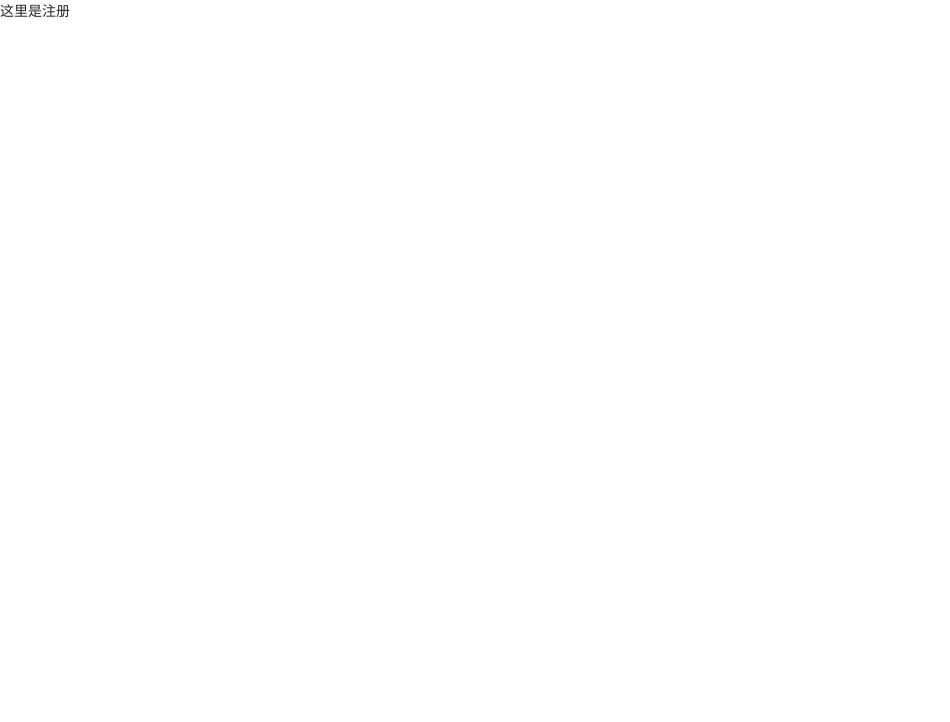
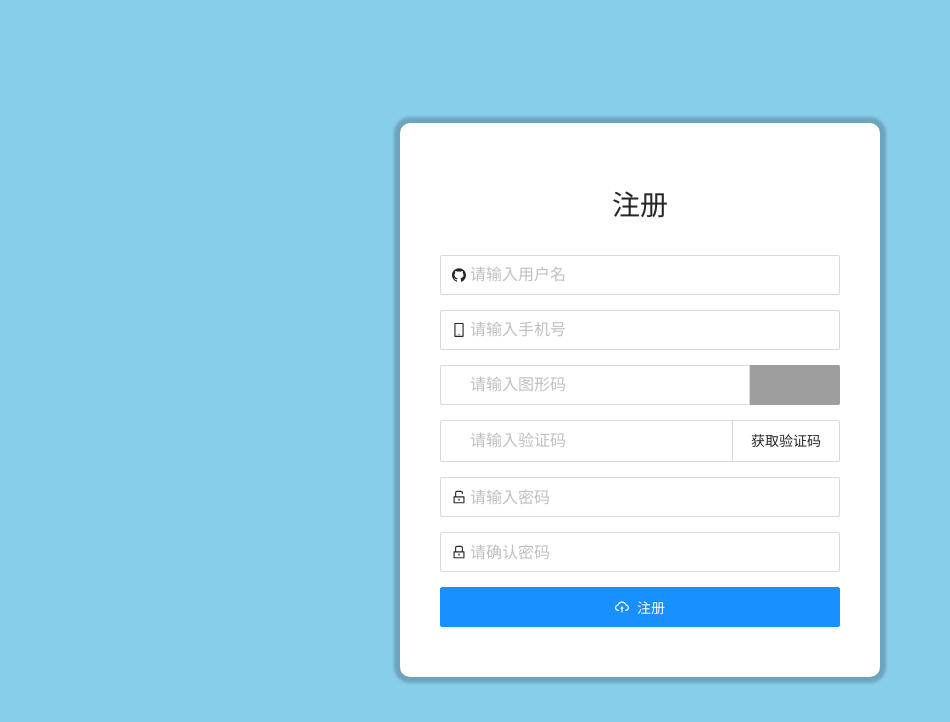
Before and after one commit to fenglingnan/react_line, a React (Create React App) app: page /fengling/Register in a window 1280 px wide. Shown: the top 722 px of the page, without its empty margins (0-950 px from the left). Built offline with nearby package versions, Linux system fonts and the light colour scheme; grey boxes are pictures that could not be loaded.

Commit message:
登录注册忘记密码搭建

```diff
--- a/package.json
+++ b/package.json
@@ -14,6 +14,7 @@
     "customize-cra": "^1.0.0",
     "echarts": "^4.8.0",
     "http-proxy-middleware": "^1.0.5",
+    "md5": "^2.3.0",
     "node-sass": "^4.14.1",
     "react": "^16.13.1",
     "react-app-rewired": "^2.1.6",
--- a/src/api/api.js
+++ b/src/api/api.js
@@ -23,12 +23,13 @@ instance.interceptors.response.use(function (response) {
     return Promise.reject(error);
 });
 
-export function get(url,data={}){
+export function get(url,data={},header={},cross){
     return new Promise((resolve,reject)=>{
         instance({
             url:url,
             method:'get',
-            params:data
+            params:data,
+            headers:header
         }).then(res => {
             resolve(res);
         }).catch(err => {
@@ -37,7 +38,7 @@ export function get(url,data={}){
     })
 }
 
-export function post(url,data={},headers={'Content-Type':'application/json'}){
+export function post(url,data={},headers={'Content-Type':'application/json'},cross){
     return new Promise((resolve,reject) => {
         instance({
             url:url,
--- /dev/null
+++ b/src/style/Forget.module.scss
@@ -0,0 +1,4 @@
+.cont{
+    background: skyblue;
+    height: 100vh;
+}
--- a/src/style/Login.module.scss
+++ b/src/style/Login.module.scss
@@ -26,6 +26,14 @@
                     width: 120px;
                     height: 40px;
                 }
+                span.change{
+                    width:150px;
+                    text-align: center;
+                    line-height: 40px;
+                    border:1px solid #d9d9d9;
+                    cursor: pointer;
+                    user-select: none;
+                }
             }
             .jump{
                 padding:15px 0;
--- a/src/views/user/Forget.js
+++ b/src/views/user/Forget.js
@@ -1,12 +1,103 @@
 import React, { Component } from 'react';
-
+import styles from '../../style/Login.module.scss';
+import { Input,Checkbox,Button,message  } from 'antd';
+import { UserOutlined,LockOutlined,PhoneOutlined,CheckOutlined  } from '@ant-design/icons';
+import {ICON_CODE} from '../../common/ICON_FONT'
+import md5 from 'md5'
+const TIME=60
 class Forget extends Component {
+    constructor(props){
+        super(props)
+        this.timer=null
+    }
+    state={
+        code:'https://www.threetong.com/uploads/allimg/160910/9-160910101Z2952.jpg',
+        word:'获取验证码',
+        lock:false,
+        time_no:TIME,
+        pic:''
+    }
+    confirm(){
+        console.log(this.state.pic)
+        // console.log(222,url)
+        this.props.history.push('/');
+    }
+    //校验图形码
+    check_code(){
+        console.log(this.state.pic)
+        if(this.state.lock){
+            return false
+        }
+        return true
+    }
+    //发送验证码
+    send_code(){
+        if(!this.state.pic) {
+            message.warning('请输入图形码');
+            return
+        }
+        let end=this.check_code();
+        if(!end) return;
+        this.setState({lock:true});
+        this.timer=setInterval(()=>{
+            if(this.state.time_no==0){
+                this.setState({
+                    word:'获取验证码',
+                    time_no:TIME,
+                    lock:false
+                })
+                clearInterval(this.timer)
+                return
+            }
+            this.setState((state)=>({
+                time_no:state.time_no-1,
+                word:`${state.time_no}s`
+            }))
+        },1000)
+    }
+    change_pic(e){
+        this.setState({
+            pic:e.target.value
+        })
+    }
     render() {
         return (
-            <div>
-                这里是忘记密码
+            <div className={`${styles.cont} flex_center`}>
+                <div className='main'>
+                    <p className='log'>忘记密码</p>
+                    <div className='inp'>
+                        <Input size="large" placeholder="请输入手机号" prefix={<PhoneOutlined />} />
+                    </div>
+                    <div className='inp'>
+                        <Input.Group className='codes' size='large' compact>
+                            <Input
+                                placeholder='请输入图形码'
+                                value={this.state.pic}
+                                onInput={(e)=>{e.persist();this.change_pic(e)}}
+                                prefix={<ICON_CODE type="iconyanzhengma" />}
+                            />
+                            <img src={this.state.code} alt=""/>
+                        </Input.Group>
+                    </div>
+                    <div className='inp'>
+                        <Input.Group className='codes' size='large' compact>
+                            <Input placeholder='请输入验证码' prefix={<ICON_CODE type="iconyanzhengma" />} />
+                            <span className='change' onClick={this.send_code.bind(this)}>{this.state.word}</span>
+                        </Input.Group>
+                    </div>
+                    <div className='inp'>
+                        <Input size="large" placeholder="请输入新密码" prefix={<LockOutlined />} />
+                    </div>
+                    <div className='inp'>
+                        <Input size="large" placeholder="确认新密码" prefix={<LockOutlined />} />
+                    </div>
+                    <Button block size='large' type="primary" icon={<CheckOutlined />} onClick={this.confirm.bind(this)}>确认修改</Button>
+                </div>
             </div>
         );
+    }
+    componentWillUnmount(){
+        clearInterval(this.timer)
     }
 }
 
--- a/src/views/user/Login.js
+++ b/src/views/user/Login.js
@@ -3,6 +3,7 @@ import styles from '../../style/Login.module.scss';
 import { Input,Checkbox,Button  } from 'antd';
 import { UserOutlined,LockOutlined,LoginOutlined  } from '@ant-design/icons';
 import {ICON_CODE} from '../../common/ICON_FONT'
+import md5 from 'md5'
 class Login extends Component {
     constructor(props){
         super(props)
@@ -33,16 +34,16 @@ class Login extends Component {
                 <div className='main'>
                     <p className='log'>登录</p>
                     <div className='inp'>
-                        <Input size="large" placeholder="请输入用户名密码" prefix={<UserOutlined />} />
+                        <Input size="large" placeholder="请输入用户名" prefix={<UserOutlined />} />
                     </div>
                     <div className='inp'>
-                        <Input type='password' size="large" placeholder="请输入用户名密码" prefix={<LockOutlined />} />
+                        <Input type='password' size="large" placeholder="请输入密码" prefix={<LockOutlined />} />
                     </div>
                     <div>
-                    <Input.Group className='codes' size='large' compact>
-                        <Input placeholder='请输入验证码' prefix={<ICON_CODE type="iconyanzhengma" />} />
-                        <img src={this.state.code} alt=""/>
-                    </Input.Group>
+                        <Input.Group className='codes' size='large' compact>
+                            <Input placeholder='请输入验证码' prefix={<ICON_CODE type="iconyanzhengma" />} />
+                            <img src={this.state.code} alt=""/>
+                        </Input.Group>
                     </div>
                     <div className='flex_bt jump'>
                         <span>
--- a/src/views/user/Register.js
+++ b/src/views/user/Register.js
@@ -1,10 +1,63 @@
 import React, { Component } from 'react';
+import styles from '../../style/Login.module.scss';
+import { Input,Checkbox,Button,message  } from 'antd';
+import { CloudUploadOutlined,LockOutlined,UnlockOutlined,GithubOutlined,MobileOutlined  } from '@ant-design/icons';
+import {ICON_CODE} from '../../common/ICON_FONT'
+import md5 from 'md5'
+class Register extends Component {
+    constructor(props){
+        super(props)
+    }
+    state={
+        code:'https://www.threetong.com/uploads/allimg/160910/9-160910101Z2952.jpg',
+        pic:'',
+        word:'获取验证码'
+    }
+    change_pic(){
 
-class Register extends Component {
+    }
+    send_code(){
+
+    }
+    regist(){
+        this.props.history.push('/');
+    }
     render() {
         return (
-            <div>
-                这里是注册
+            <div className={`${styles.cont} flex_center`}>
+                <div className='main'>
+                    <p className='log'>注册</p>
+                    <div className='inp'>
+                        <Input size="large" placeholder="请输入用户名" prefix={<GithubOutlined />} />
+                    </div>
+                    <div className='inp'>
+                        <Input size="large" placeholder="请输入手机号" prefix={<MobileOutlined />} />
+                    </div>
+                    <div className='inp'>
+                        <Input.Group className='codes' size='large' compact>
+                            <Input
+                                placeholder='请输入图形码'
+                                value={this.state.pic}
+                                onInput={(e)=>{e.persist();this.change_pic(e)}}
+                                prefix={<ICON_CODE type="iconyanzhengma" />}
+                            />
+                            <img src={this.state.code} alt=""/>
+                        </Input.Group>
+                    </div>
+                    <div className='inp'>
+                        <Input.Group className='codes' size='large' compact>
+                            <Input placeholder='请输入验证码' prefix={<ICON_CODE type="iconyanzhengma" />} />
+                            <span className='change' onClick={this.send_code.bind(this)}>{this.state.word}</span>
+                        </Input.Group>
+                    </div>
+                    <div className='inp'>
+                        <Input type='password' size="large" placeholder="请输入密码" prefix={<UnlockOutlined />} />
+                    </div>
+                    <div className='inp'>
+                        <Input type='password' size="large" placeholder="请确认密码" prefix={<LockOutlined />} />
+                    </div>
+                    <Button block size='large' type="primary" icon={<CloudUploadOutlined />} onClick={this.regist.bind(this)}>注册</Button>
+                </div>
             </div>
         );
     }
```
Also changed, not shown: 1 other file (tests, documents, lock files or other folders).
